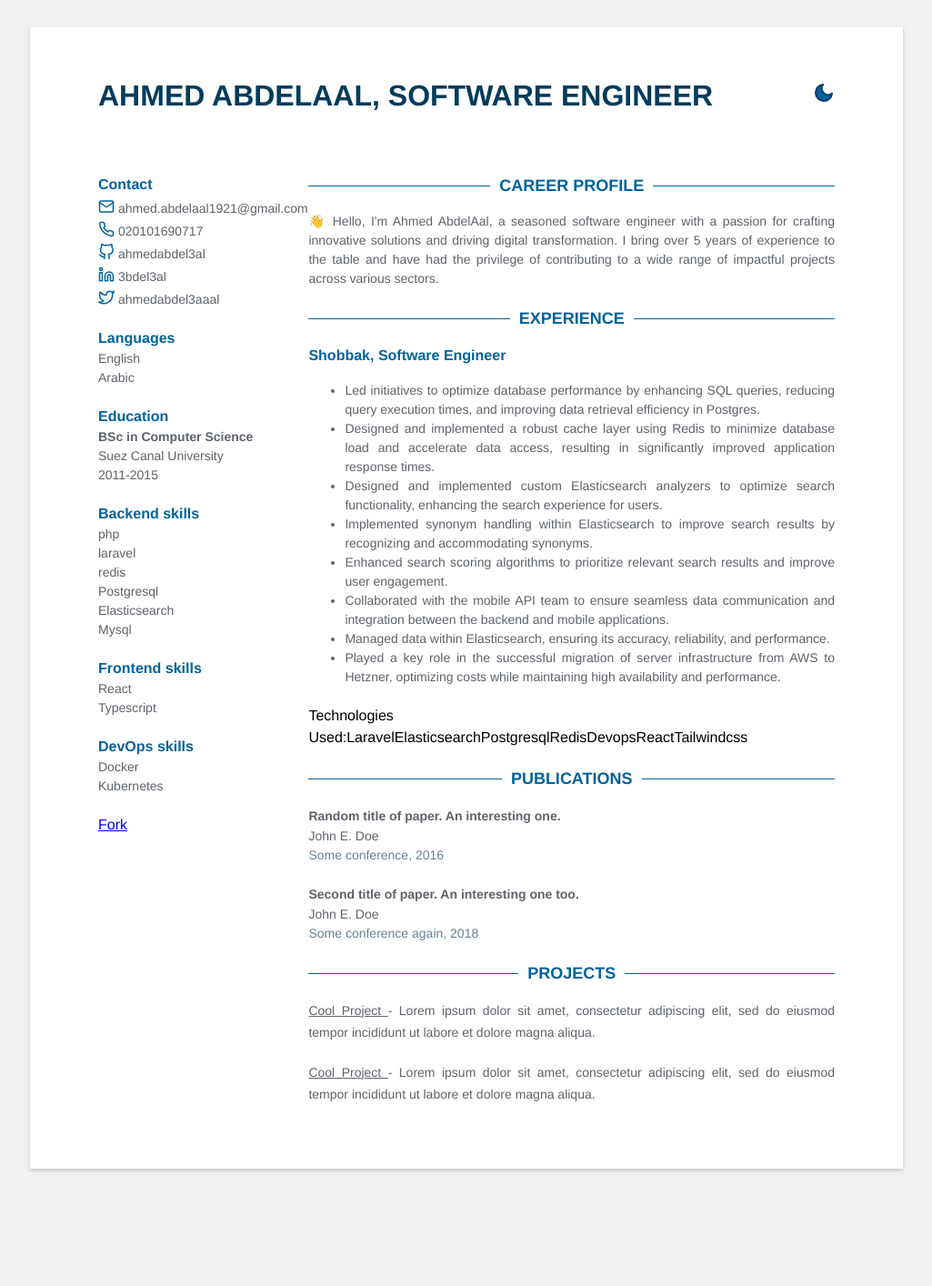
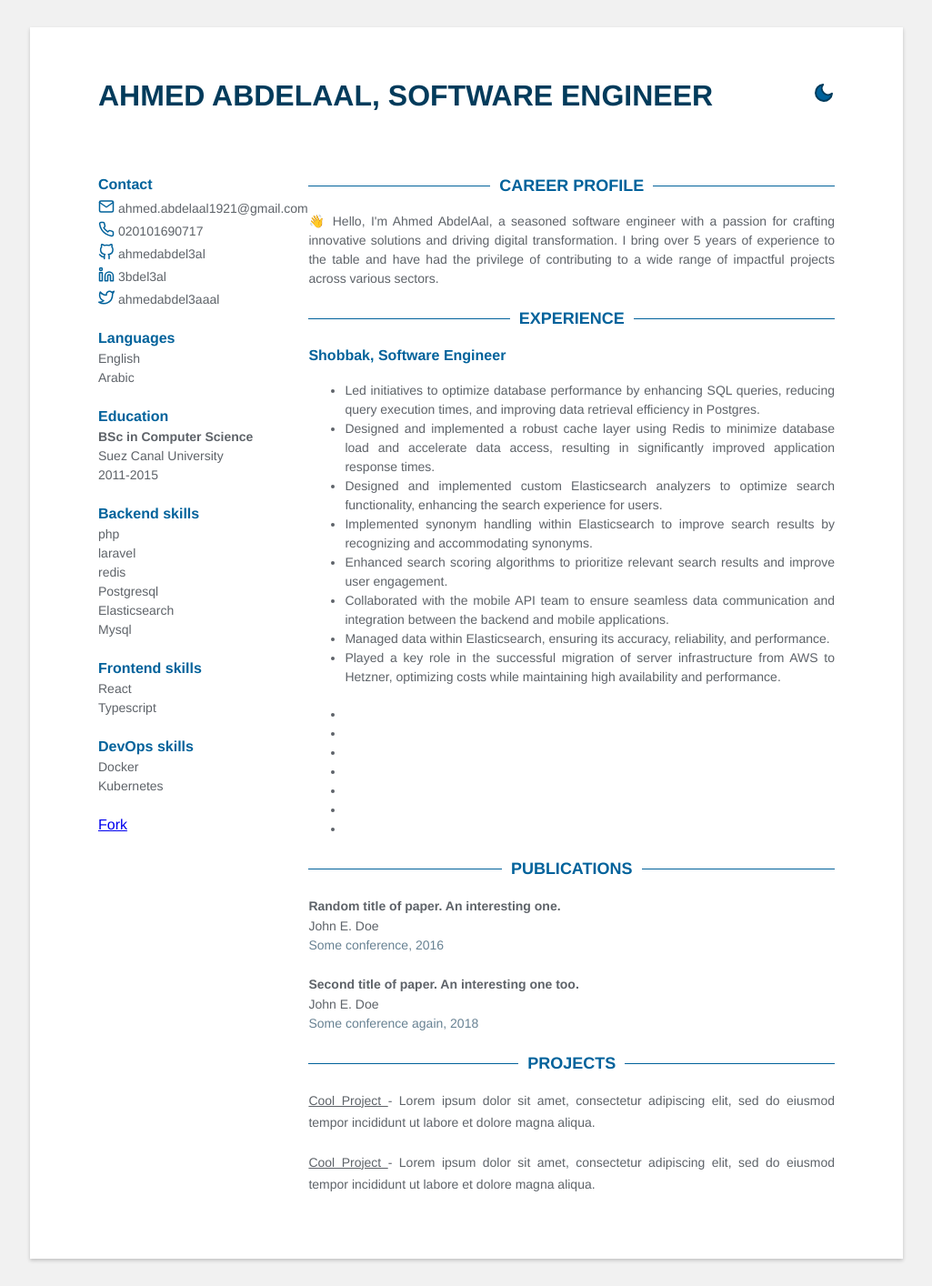
Before and after one commit to ahmedabdel3al/ahmedabdel3al.github.io, a Jekyll site: the page built from index.html, in a window 1280 px wide. Shown: the whole page at 91% size, without its empty margins (127-1152 px from the left). Built offline with Jekyll 4.4.1, drawn with Linux system fonts in a browser that asks for light colours; before the commit the page ends 1315 px from its top, so only the background shows below that.

Commit message:
Update experience.html

```diff
--- a/_includes/experience.html
+++ b/_includes/experience.html
@@ -16,8 +16,15 @@
              </ul>
            </section>
 
-            <p class="degree">Technologies Used:{{exp.technologies_used}} </p>
-        </div>
+
+            <section class="languages">
+             <ul>
+                 {% for tech in exp.technologies_used  %}
+                    <li class="idiom">{{detail}}</li>
+                 {% endfor %}
+             </ul>
+           </section>
+     </div>
 
     {% endfor %}
 </section>
```
